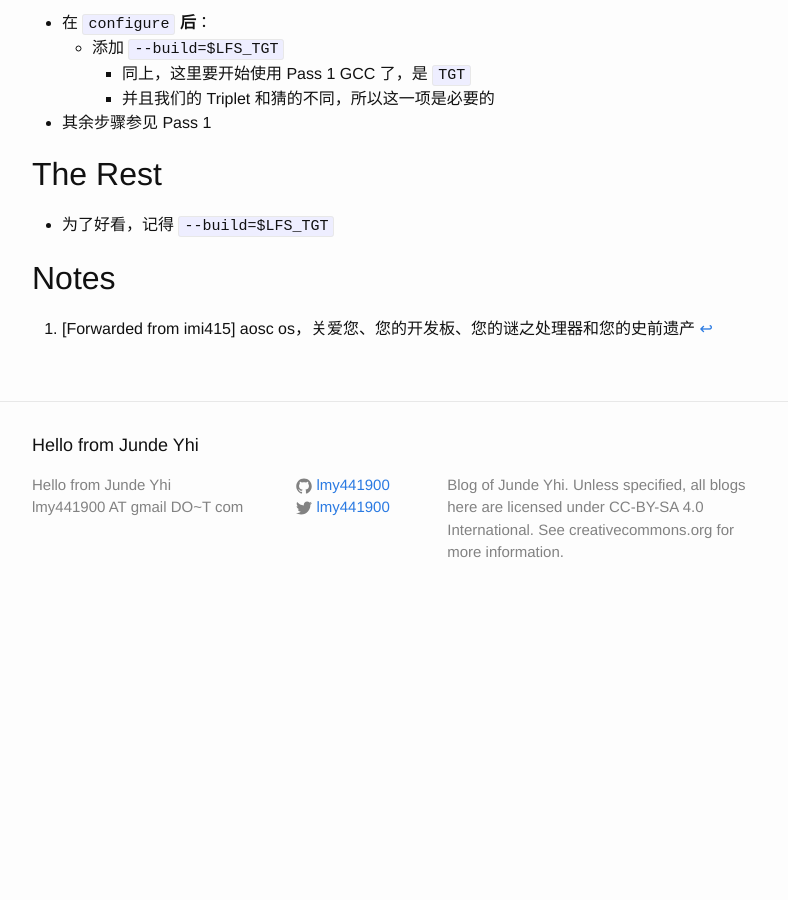
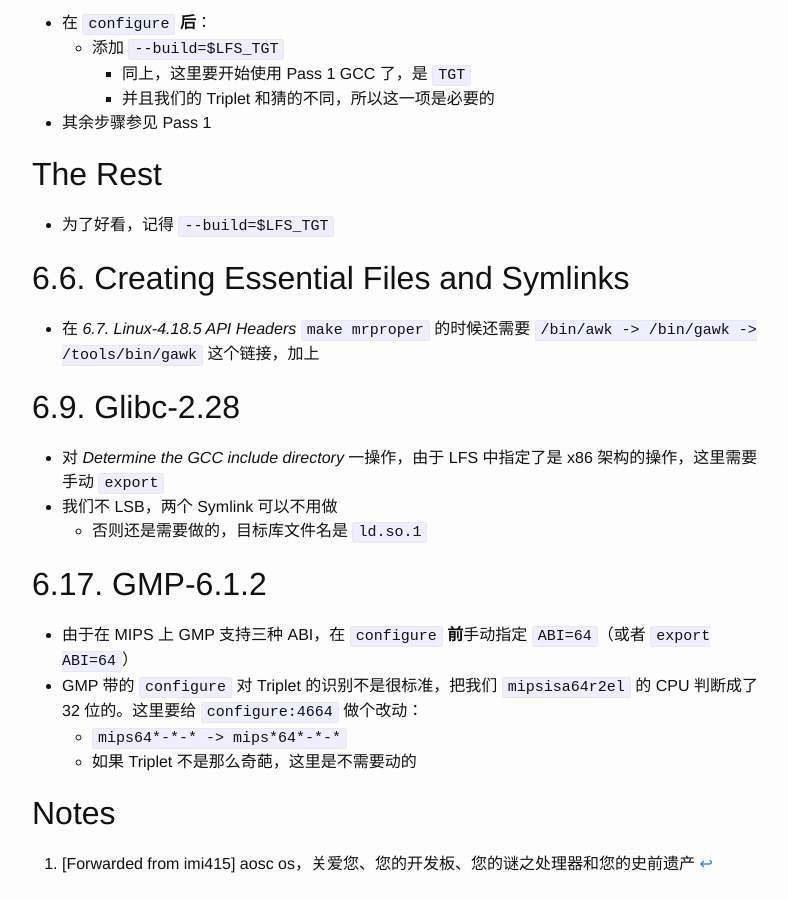
Before and after one commit to lmy441900/lmy441900.github.io, a Jekyll site: the page built from _posts/2018-12-23-lfs-on-mips64-process.md, in a window 1280 px wide and 900 px high, scrolled down 1979 px. Shown: the whole window, without its empty margins (238-1026 px from the left). Built offline with Jekyll 4.4.1, drawn with Linux system fonts in a browser that asks for light colours; before the commit the page ends 2603 px from its top, so only the background shows below that.

Commit message:
lfs-on-mips64-process: update

```diff
--- a/_posts/2018-12-23-lfs-on-mips64-process.md
+++ b/_posts/2018-12-23-lfs-on-mips64-process.md
@@ -82,6 +82,23 @@ LFS 过程基本遵循标准 LFS 教程，因此我只按 LFS 步骤记下要注
 
 - 为了好看，记得 `--build=$LFS_TGT`
 
+## 6.6. Creating Essential Files and Symlinks
+
+- 在 _6.7. Linux-4.18.5 API Headers_ `make mrproper` 的时候还需要 `/bin/awk -> /bin/gawk -> /tools/bin/gawk` 这个链接，加上
+
+## 6.9. Glibc-2.28
+
+- 对 _Determine the GCC include directory_ 一操作，由于 LFS 中指定了是 x86 架构的操作，这里需要手动 `export`
+- 我们不 LSB，两个 Symlink 可以不用做
+  - 否则还是需要做的，目标库文件名是 `ld.so.1`
+
+## 6.17. GMP-6.1.2
+
+- 由于在 MIPS 上 GMP 支持三种 ABI，在 `configure` **前**手动指定 `ABI=64`（或者 `export ABI=64`）
+- GMP 带的 `configure` 对 Triplet 的识别不是很标准，把我们 `mipsisa64r2el` 的 CPU 判断成了 32 位的。这里要给 `configure:4664` 做个改动：
+  - `mips64*-*-* -> mips*64*-*-*`
+  - 如果 Triplet 不是那么奇葩，这里是不需要动的
+
 ## Notes
 
 [^1]: [Forwarded from imi415] aosc os，关爱您、您的开发板、您的谜之处理器和您的史前遗产
```
